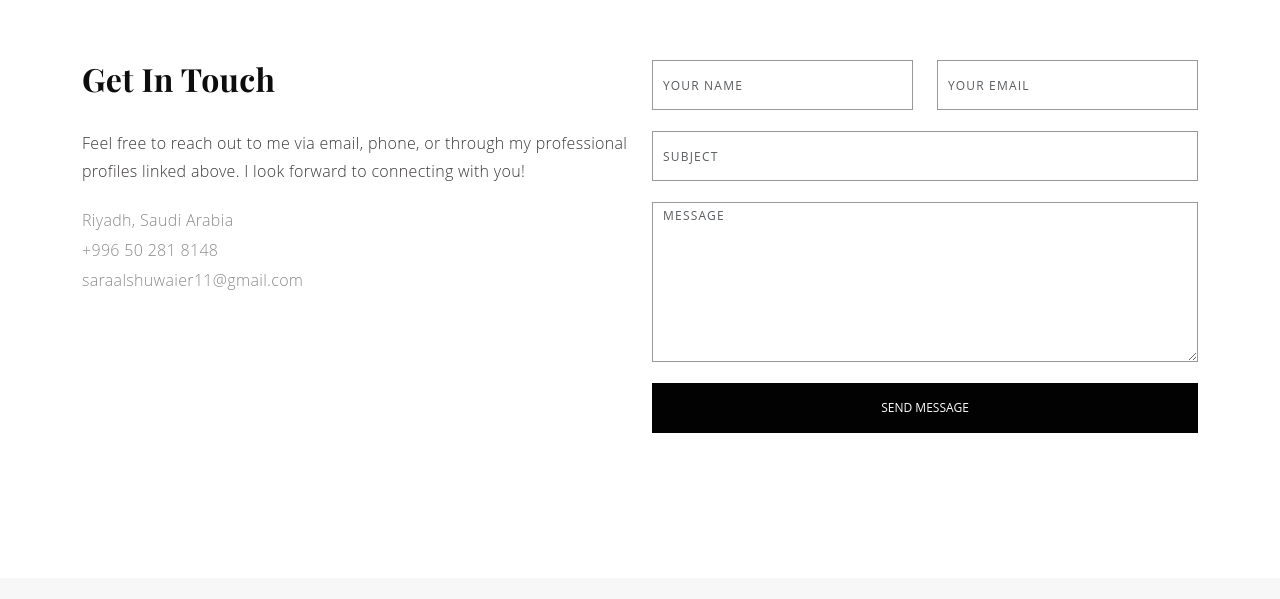
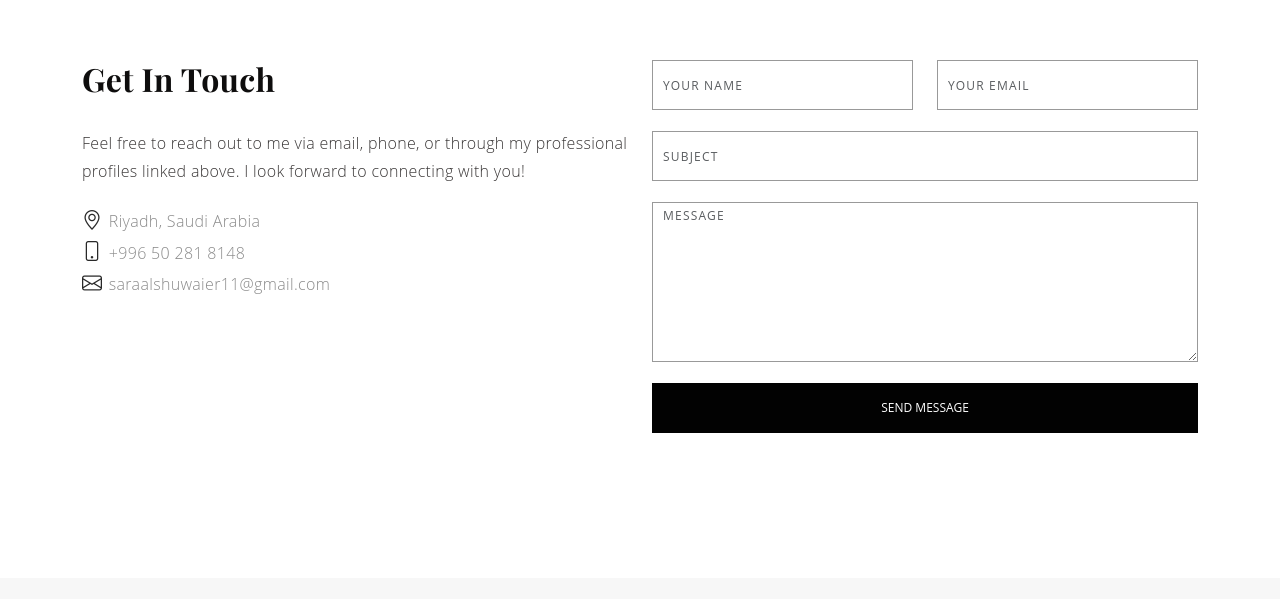
Before and after one commit to SaraAlshuwaier/CV, a plain HTML site: page index.html in a window 1280 px wide. Shown: the part 4173-4772 px from the top of the page. Drawn offline with nearby package versions, Linux system fonts and the light colour scheme; a web font is replaced by a local one.

Commit message:
Update index.html

```diff
--- a/index.html
+++ b/index.html
@@ -339,9 +339,9 @@
                 <p>Feel free to reach out to me via email, phone, or through my professional profiles linked above. I look forward to connecting with you!</p>
 
                 <ul class="contact-details">
-                  <li><span>Riyadh, Saudi Arabia</span></li>
-                  <li><span>+996 50 281 8148</span></li>
-                  <li><span>saraalshuwaier11@gmail.com</span></li>
+                    <li><span> <i class="bi bi-geo-alt"></i> Riyadh, Saudi Arabia</span></li>
+                    <li><span> <i class="bi bi-phone"></i> +996 50 281 8148</span></li>
+                    <li><span><i class="bi bi-envelope"></i>  saraalshuwaier11@gmail.com</span></li>
                 </ul>
               </div>
             </div>
```
